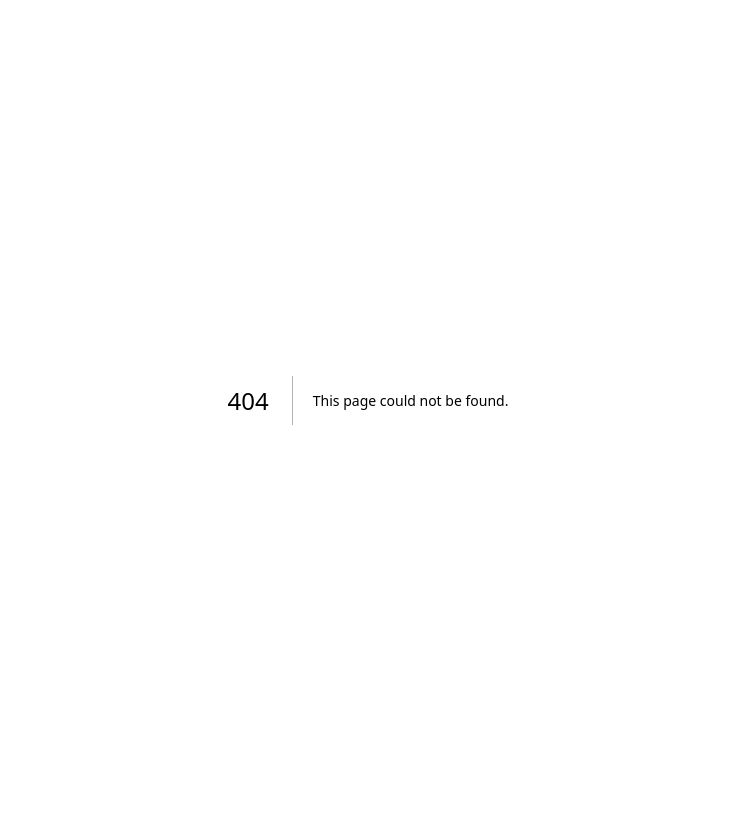
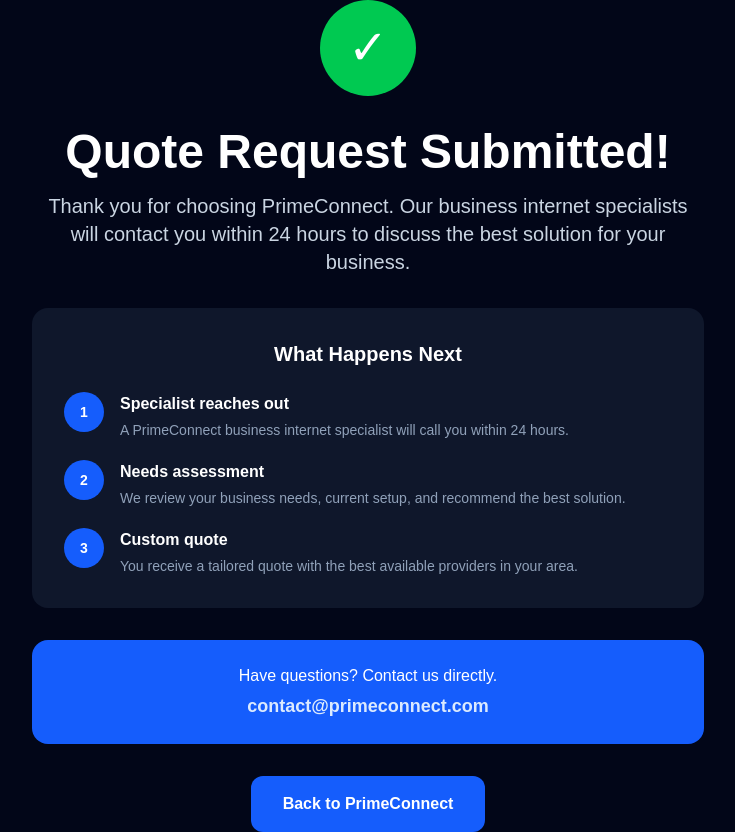
Before and after one commit to dinakarzeddy/business-internet-funnel, a Next.js app: page /thank-you in a window 1280 px wide. Before the commit this address had no page. Shown: the whole page, without its empty margins (272-1007 px from the left). Before the commit the page ends 800 px from the top, so only its background shows below. Built offline with nearby package versions, Linux system fonts and the light colour scheme.

Commit message:
Add Thank You page and redirect after form submission

```diff
--- a/app/api/business-lead/route.ts
+++ b/app/api/business-lead/route.ts
@@ -3,7 +3,7 @@
 export async function POST(req: NextRequest) {
   try {
     const body = await req.json()
-    const { name, email, phone, business_name, business_type, zip_code, employee_size, current_provider } = body
+    const { name, email, phone, business_name, business_type, zip_code, city, employee_size, current_provider } = body
 
     const webhookUrl = process.env.DISCORD_BUSINESS_WEBHOOK_URL
 
@@ -22,6 +22,7 @@
           { name: 'Email', value: email || 'N/A', inline: true },
           { name: 'Business Type', value: business_type || 'N/A', inline: true },
           { name: 'ZIP Code', value: zip_code || 'N/A', inline: true },
+          { name: 'City', value: city || 'N/A', inline: true },
           { name: 'Employees', value: employee_size || 'N/A', inline: true },
           { name: 'Current Provider', value: current_provider || 'N/A', inline: true },
         ],
--- a/app/page.tsx
+++ b/app/page.tsx
@@ -1,9 +1,11 @@
-"use client";
+'use client'
 
 import { useState } from "react";
+import { useRouter } from "next/navigation";
 import { supabase } from "@/lib/supabase";
 
 export default function Home() {
+  const router = useRouter();
   const [showBusinessTypes, setShowBusinessTypes] = useState(false);
   const [zipCode, setZipCode] = useState("");
   const [businessType, setBusinessType] = useState("");
@@ -17,6 +19,7 @@
   const [phone, setPhone] = useState("");
   const [currentProvider, setCurrentProvider] = useState("");
   const [currentBill, setCurrentBill] = useState("");
+  const [city, setCity] = useState("");
   const [submitted, setSubmitted] = useState(false);
   const [loading, setLoading] = useState(false);
   const [formError, setFormError] = useState("");
@@ -129,6 +132,7 @@
       business_name: businessName,
       business_type: businessType,
       zip_code: zipCode,
+      city: city,
       employee_size: employeeSize,
       pain_points: painPoints,
       knows_package: decision,
@@ -157,12 +161,13 @@
       business_name: businessName,
       business_type: businessType,
       zip_code: zipCode,
+      city: city,
       employee_size: employeeSize,
       current_provider: currentProvider,
     }),
   })
 
-  setSubmitted(true);
+  router.push('/thank-you');
 }
 
 
@@ -405,10 +410,11 @@
         )}
 
         {submitted && (
-          <p className="mb-4 text-green-600 font-semibold">
-            Quote request submitted successfully.
-            Our team will contact you soon.
-          </p>
+          <div className="mb-6 bg-green-50 border border-green-200 rounded-2xl p-6 text-center">
+            <p className="text-3xl mb-2">✅</p>
+            <p className="text-green-700 font-bold text-lg mb-1">Quote Request Submitted!</p>
+            <p className="text-green-600 text-sm">Our team will contact you within 24 hours to discuss the best internet solution for your business.</p>
+          </div>
         )}
 
         {formError && (
@@ -454,6 +460,14 @@
   className="border rounded-xl px-4 py-3"
 />
 
+            <input
+            type="text"
+            placeholder="City"
+            value={city}
+            onChange={(e) => setCity(e.target.value)}
+            className="border rounded-xl px-4 py-3"
+          />
+
           <input
             type="text"
             placeholder="Current Provider"
@@ -477,7 +491,7 @@
         <button
           onClick={submitLead}
           disabled={loading}
-          className="mt-6 bg-green-600 text-white px-6 py-3 rounded-xl hover:bg-green-700 disabled:bg-slate-400"
+         className="mt-6 bg-blue-600 text-white px-6 py-3 rounded-xl hover:bg-blue-700 disabled:bg-slate-400 font-semibold"
         >
           {loading ? "Submitting..." : "Submit Quote Request"}
         </button>
--- /dev/null
+++ b/app/thank-you/page.tsx
@@ -0,0 +1,75 @@
+import Link from 'next/link'
+
+export const metadata = {
+  title: 'Thank You | PrimeConnect Business Internet',
+  description: 'Your business internet quote request has been submitted. Our team will contact you within 24 hours.',
+}
+
+export default function ThankYouPage() {
+  return (
+    <main className="min-h-screen bg-slate-950 text-white flex items-center justify-center px-6">
+      <div className="max-w-2xl mx-auto text-center">
+        {/* Success Icon */}
+        <div className="w-24 h-24 bg-green-500 rounded-full flex items-center justify-center mx-auto mb-8">
+          <span className="text-5xl">✓</span>
+        </div>
+
+        {/* Heading */}
+        <h1 className="text-4xl md:text-5xl font-bold mb-4">
+          Quote Request Submitted!
+        </h1>
+        <p className="text-xl text-slate-300 mb-8">
+          Thank you for choosing PrimeConnect. Our business internet specialists will contact you within 24 hours to discuss the best solution for your business.
+        </p>
+
+        {/* What Happens Next */}
+        <div className="bg-slate-900 rounded-2xl p-8 mb-8 text-left">
+          <h2 className="text-xl font-bold mb-6 text-center">What Happens Next</h2>
+          <div className="flex flex-col gap-5">
+            {[
+              {
+                step: '1',
+                title: 'Specialist reaches out',
+                desc: 'A PrimeConnect business internet specialist will call you within 24 hours.',
+              },
+              {
+                step: '2',
+                title: 'Needs assessment',
+                desc: 'We review your business needs, current setup, and recommend the best solution.',
+              },
+              {
+                step: '3',
+                title: 'Custom quote',
+                desc: 'You receive a tailored quote with the best available providers in your area.',
+              },
+            ].map((item) => (
+              <div key={item.step} className="flex items-start gap-4">
+                <div className="w-10 h-10 bg-blue-600 rounded-full flex items-center justify-center font-bold text-sm shrink-0">
+                  {item.step}
+                </div>
+                <div>
+                  <p className="font-bold mb-1">{item.title}</p>
+                  <p className="text-slate-400 text-sm">{item.desc}</p>
+                </div>
+              </div>
+            ))}
+          </div>
+        </div>
+
+        {/* Contact */}
+        <div className="bg-blue-600 rounded-2xl p-6 mb-8">
+          <p className="font-medium mb-1">Have questions? Contact us directly.</p>
+          <p className="text-blue-100 font-bold text-lg">contact@primeconnect.com</p>
+        </div>
+
+        {/* Back Button */}
+        <Link
+          href="/"
+          className="bg-blue-600 text-white font-bold px-8 py-4 rounded-xl hover:bg-blue-700 transition-all inline-block"
+        >
+          Back to PrimeConnect
+        </Link>
+      </div>
+    </main>
+  )
+}
```
